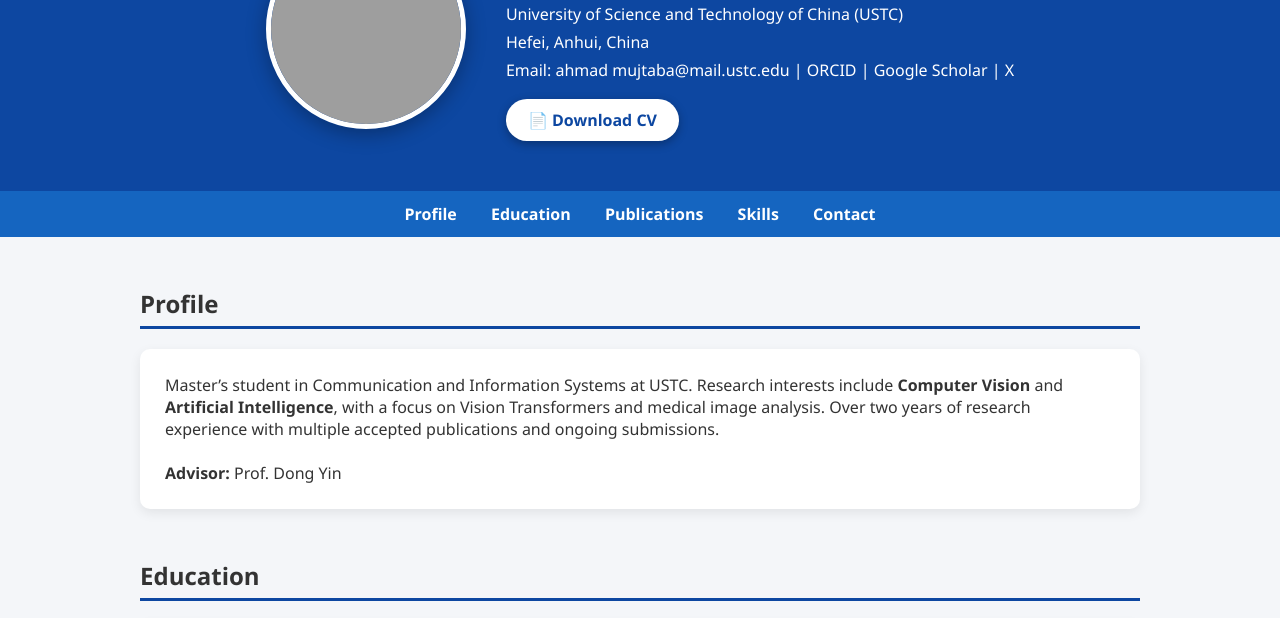
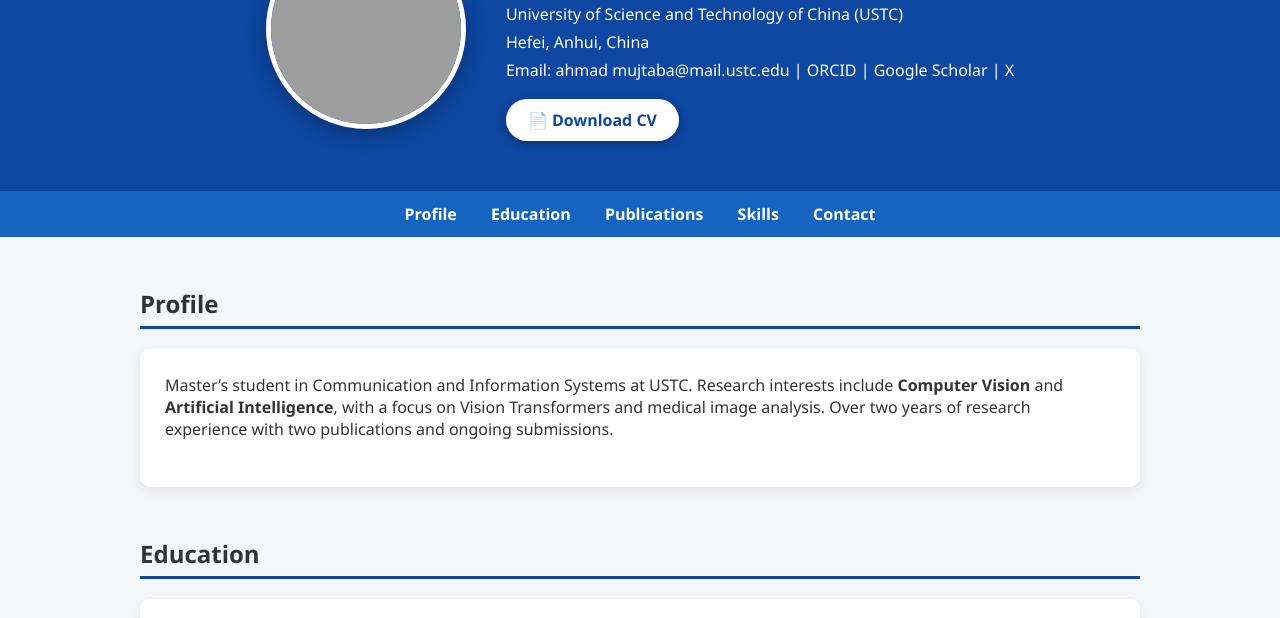
Before and after one commit to Ahmad0Mujtaba/Ahmad-Mujtaba-Ahmadi, a plain HTML site: page index.html in a window 1280 px wide. Shown: the part 133-751 px from the top of the page. Drawn offline with Linux system fonts and the light colour scheme; grey boxes are pictures that could not be loaded.

Commit message:
Update index.html

```diff
--- a/index.html
+++ b/index.html
@@ -166,9 +166,9 @@
 Master’s student in Communication and Information Systems at USTC.
 Research interests include <strong>Computer Vision</strong> and <strong>Artificial Intelligence</strong>,
 with a focus on Vision Transformers and medical image analysis.
-Over two years of research experience with multiple accepted publications and ongoing submissions.
+Over two years of research experience with two publications and ongoing submissions.
 <br><br>
-<strong>Advisor:</strong> Prof. Dong Yin
+
 </div>
 </section>
 
```
